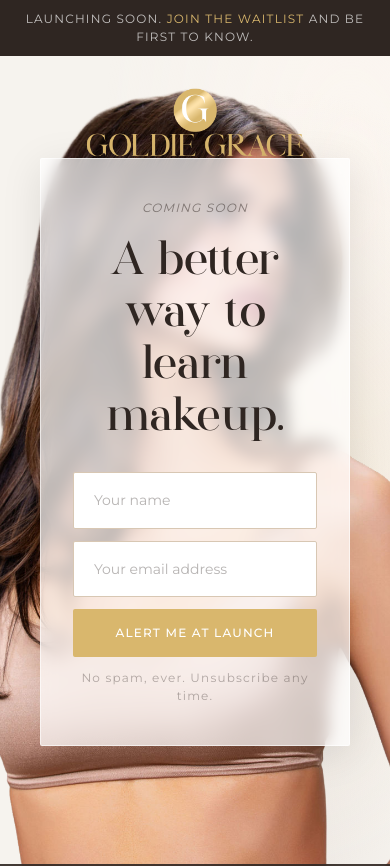
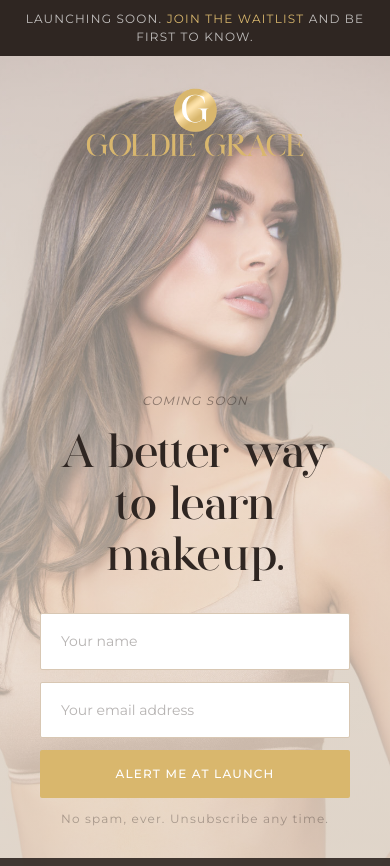
Before and after one commit to bluebayagency/goldiegracelp, a Next.js app: page / in a window 390 px wide. Shown: the top 866 px of the page. Built offline with nearby package versions, Linux system fonts and the light colour scheme.

Commit message:
chore: update images

```diff
--- a/src/app/page.tsx
+++ b/src/app/page.tsx
@@ -26,21 +26,23 @@ export default function LandingPage() {
         {/* Glow gradient background */}
         <div className="absolute inset-0 pointer-events-none" style={{ background: 'radial-gradient(ellipse at 75% 50%, rgba(217,183,109,0.18) 0%, rgba(239,230,219,0.35) 35%, transparent 65%), radial-gradient(ellipse at 90% 15%, rgba(255,248,242,0.7) 0%, transparent 50%), radial-gradient(ellipse at 60% 90%, rgba(195,179,173,0.25) 0%, transparent 55%)' }} />
 
-        {/* Full-bleed background image */}
+        {/* Full-bleed background image — mobile only */}
         <motion.div
-          className="absolute inset-0 md:right-[38%] lg:hidden"
+          className="absolute inset-0 lg:hidden"
           initial={{ opacity: 0 }}
           animate={{ opacity: 1 }}
           transition={{ duration: 1.6, delay: 0.2, ease: [0.22, 1, 0.36, 1] }}
         >
           <Image
-            src="/gallery/goldie-grace-hero-left.png"
-            alt="Goldie Grace"
+            src="/gallery/goldie-grace-3N3A0239.jpg"
+            alt=""
             fill
             sizes="100vw"
-            className="object-cover object-[center_15%]"
+            className="object-cover object-center"
             priority
           />
+          {/* Luxury overlay — lets stone texture breathe at top, protects content below */}
+          <div className="absolute inset-0" style={{ background: 'linear-gradient(to bottom, rgba(246,243,238,0.38) 0%, rgba(236,229,218,0.62) 45%, rgba(230,221,208,0.82) 100%)' }} />
         </motion.div>
 
         {/* Two-column layout overlay */}
@@ -72,7 +74,7 @@ export default function LandingPage() {
 
           {/* RIGHT — content */}
           <motion.div
-            className="w-full lg:w-1/2 flex flex-col shrink-0 px-10 sm:px-14 xl:px-16 pb-40 sm:pb-52 min-h-screen"
+            className="w-full lg:w-1/2 flex flex-col shrink-0 px-10 sm:px-14 xl:px-16 pb-8 lg:pb-40 min-h-screen"
             initial={{ opacity: 0 }}
             animate={{ opacity: 1 }}
             transition={{ duration: 1.2, delay: 0.1, ease: [0.22, 1, 0.36, 1] }}
@@ -112,7 +114,7 @@ export default function LandingPage() {
               animate={{ opacity: 1, y: 0 }}
               transition={{ duration: 2.2, delay: 1.6, ease: [0.16, 1, 0.3, 1] }}
             >
-              <div className="w-full bg-white/70 backdrop-blur-sm border border-white/60 rounded-luxury shadow-luxury-lg px-8 py-10">
+              <div className="w-[calc(100%+5rem)] -mx-10 sm:w-full sm:mx-0 px-10 sm:px-8 py-10">
                 <p className="font-sans text-caption uppercase tracking-[0.35em] text-charcoal/50 mb-4 italic">Coming Soon</p>
                 <h1 className="font-elegant text-5xl sm:text-6xl xl:text-7xl text-charcoal leading-[1.08] mb-8">
                   A better way to learn makeup.
```
Also changed, not shown: public/gallery/goldie-grace-hero-left.png (deleted), public/gallery/goldie-grace-stone-bg.jpg (added).
